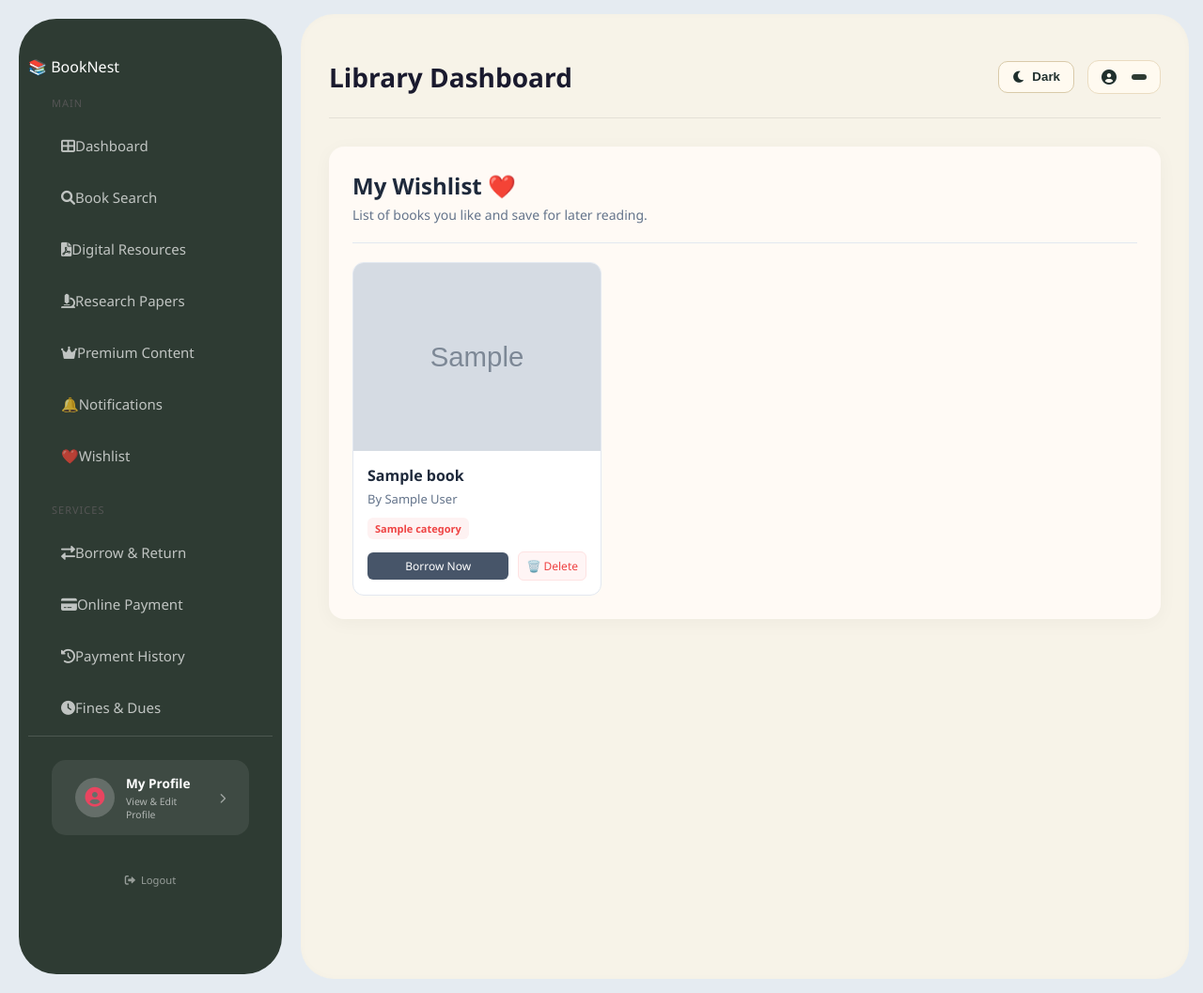
After one commit to shah-iqra/Library-Management-System, a Django app: template library/templates/library/wishlist.html in a window 1280 px wide. The commit adds this page. Shown: the whole page at 94% size. Run offline with Django 3.2, Linux system fonts and the light colour scheme; the template is opened without the code that fills it: most values are stand-ins (such as "Sample title", 1, 10 or a date in 2020); grey boxes marked "Sample" are stand-in pictures.

Commit message:
Wishlist added

```diff
--- /dev/null
+++ b/library/static/library/css/wishlist_style.css
@@ -0,0 +1,167 @@
+.wishlist-container {
+    max-width: 1050px;
+    margin: 30px auto;
+    padding: 25px;
+    background-color: #fffaf5;
+    border-radius: 16px;
+    box-shadow: 0 4px 20px rgba(0, 0, 0, 0.04);
+}
+
+.wishlist-header h2 {
+    font-size: 24px;
+    color: #1e293b;
+    margin-bottom: 5px;
+    font-weight: 700;
+}
+
+.wishlist-header p {
+    font-size: 14px;
+    color: #64748b;
+}
+
+.section-divider {
+    border: 0;
+    height: 1px;
+    background: #e2e8f0;
+    margin: 20px 0;
+}
+
+/* গ্রিড লেআউট (এক লাইনে ৩-৪ টি বই দেখাবে) */
+.wishlist-grid {
+    display: grid;
+    grid-template-columns: repeat(auto-fill, minmax(220px, 1fr));
+    gap: 20px;
+}
+
+/* বইয়ের কার্ড স্টাইল */
+.wishlist-card {
+    background: #ffffff;
+    border: 1px solid #e2e8f0;
+    border-radius: 12px;
+    overflow: hidden;
+    display: flex;
+    flex-direction: column;
+    transition: transform 0.3s ease, box-shadow 0.3s ease;
+}
+
+.wishlist-card:hover {
+    transform: translateY(-5px);
+    box-shadow: 0 8px 18px rgba(0, 0, 0, 0.08);
+}
+
+/* বইয়ের কাভার ইমেজ */
+.book-cover-wrapper {
+    height: 200px;
+    background-color: #f1f5f9;
+    display: flex;
+    align-items: center;
+    justify-content: center;
+    overflow: hidden;
+}
+
+.book-cover {
+    width: 100%;
+    height: 100%;
+    object-fit: cover;
+}
+
+.no-cover {
+    font-size: 40px;
+}
+
+/* টেক্সট এবং বিবরণ */
+.book-details {
+    padding: 15px;
+    display: flex;
+    flex-direction: column;
+    flex-grow: 1;
+}
+
+.book-title {
+    font-size: 16px;
+    font-weight: 600;
+    color: #1e293b;
+    margin: 0 0 5px 0;
+    white-space: nowrap;
+    overflow: hidden;
+    text-overflow: ellipsis;
+}
+
+.book-author {
+    font-size: 13px;
+    color: #64748b;
+    margin: 0 0 10px 0;
+}
+
+.badge {
+    background: #fef2f2;
+    color: #ef4444;
+    padding: 4px 8px;
+    border-radius: 6px;
+    font-size: 11px;
+    font-weight: 600;
+}
+
+/* অ্যাকশন বাটন গ্রুপ */
+.action-buttons {
+    margin-top: auto;
+    display: flex;
+    justify-content: space-between;
+    align-items: center;
+    gap: 10px;
+    padding-top: 15px;
+}
+
+.btn-view {
+    background-color: #475569;
+    color: white;
+    text-decoration: none;
+    padding: 6px 12px;
+    font-size: 12px;
+    border-radius: 6px;
+    text-align: center;
+    flex-grow: 1;
+    font-weight: 500;
+}
+
+.btn-view:hover {
+    background-color: #334155;
+}
+
+.btn-remove {
+    color: #ef4444;
+    text-decoration: none;
+    font-size: 12px;
+    padding: 6px 8px;
+    border: 1px solid #fee2e2;
+    border-radius: 6px;
+    background: #fff5f5;
+}
+
+.btn-remove:hover {
+    background: #fee2e2;
+}
+
+/* খালি উইশলিস্টের জন্য */
+.no-wishlist {
+    grid-column: 1 / -1;
+    text-align: center;
+    padding: 60px 20px;
+}
+
+.empty-icon {
+    font-size: 50px;
+    color: #cbd5e1;
+    margin-bottom: 15px;
+}
+
+.no-wishlist h3 {
+    font-size: 18px;
+    color: #475569;
+    margin-bottom: 8px;
+}
+
+.no-wishlist p {
+    font-size: 14px;
+    color: #94a3b8;
+}
--- a/library/templates/library/base.html
+++ b/library/templates/library/base.html
@@ -76,6 +76,11 @@
                class="sidebar-link menu-item {% if request.resolver_match.url_name == 'notification_page' %}active{% endif %}">
                 <span class="icon">🔔</span>
                 <span class="text">Notifications</span>
+            </a>
+
+            <a href="{% url 'wishlist_page' %}" class="sidebar-link">
+                <span class="icon">❤️</span>
+                <span class="text">Wishlist</span>
             </a>
 
         </div>
--- /dev/null
+++ b/library/templates/library/wishlist.html
@@ -0,0 +1,47 @@
+{% extends 'library/base.html' %}
+{% load static %}
+
+{% block content %}
+<link rel="stylesheet" href="{% static 'library/css/wishlist_style.css' %}">
+
+<div class="wishlist-container">
+    <div class="wishlist-header">
+        <h2>My Wishlist ❤️</h2>
+        <p>List of books you like and save for later reading.</p>
+    </div>
+
+    <hr class="section-divider">
+
+    <div class="wishlist-grid">
+        {% if wishlist_items %}
+            {% for item in wishlist_items %}
+                <div class="wishlist-card">
+                    <div class="book-cover-wrapper">
+                        {% if item.book.cover_image %}
+                            <img src="{{ item.book.cover_image.url }}" alt="{{ item.book.title }}" class="book-cover">
+                        {% else %}
+                            <div class="no-cover">📚</div>
+                        {% endif %}
+                    </div>
+                    <div class="book-details">
+                        <h3 class="book-title">{{ item.book.title }}</h3>
+                        <p class="book-author">By {{ item.book.author }}</p>
+                        <p class="book-category"><span class="badge">{{ item.book.category.name }}</span></p>
+
+                        <div class="action-buttons">
+                            <a href="{% url 'book_page' %}" class="btn-view">Borrow Now</a>
+                            <a href="{% url 'remove_from_wishlist' item.id %}" class="btn-remove" title="Remove from wishlist">🗑️ Delete</a>
+                        </div>
+                    </div>
+                </div>
+            {% endfor %}
+        {% else %}
+            <div class="no-wishlist">
+                <div class="empty-icon">❤️</div>
+                <h3>Your wishlist is empty!</h3>
+                <p>Go to the book search page and add your favorite books to the wishlist.</p>
+            </div>
+        {% endif %}
+    </div>
+</div>
+{% endblock %}
--- a/library/urls.py
+++ b/library/urls.py
@@ -80,4 +80,9 @@ urlpatterns = [
     path('reports-analytics/', views.reports_analytics, name='reports_analytics'),
     path('premium-content/delete/<int:pk>/', views.premium_content_delete, name='premium_content_delete'),
     path('notifications/', views.notification_page, name='notification_page'),
+
+    path('wishlist/', views.wishlist_page, name='wishlist_page'),
+    path('wishlist/add/<int:book_id>/', views.add_to_wishlist, name='add_to_wishlist'),
+    path('wishlist/remove/<int:wishlist_id>/', views.remove_from_wishlist, name='remove_from_wishlist'),
+
 ]
```
Also changed, not shown: library/models.py (+12 -0 lines), library/views.py (+21 -0 lines), db.sqlite3, library/migrations/0014_wishlist.py (added).
